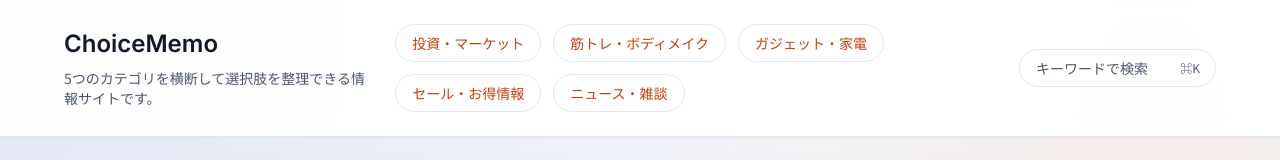
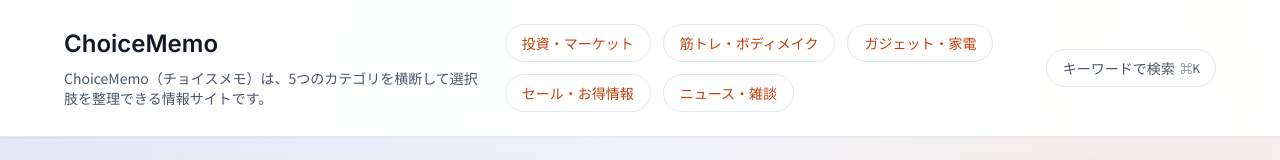
Before and after one commit to marumarutech/choicememo-blog, a Next.js app: page /admin in a window 1280 px wide. Shown: the top 160 px of the page. Built offline with nearby package versions, Linux system fonts and the light colour scheme; no server answers.

Commit message:
日本語の説明追加

```diff
--- a/src/app/layout.tsx
+++ b/src/app/layout.tsx
@@ -28,10 +28,10 @@
 export const metadata: Metadata = {
   metadataBase: new URL(SITE_URL),
   title: {
-    default: 'ChoiceMemo | 選択肢を整理して成果につなげる',
+    default: 'ChoiceMemo（チョイスメモ） | 選択肢を整えて成果につなげる',
     template: '%s | ChoiceMemo',
   },
-  description: '投資・筋トレ・ガジェット・セール・ニュースを横断して、選ぶ力と実行力を高めるためのレビューと比較情報を届けます。',
+  description: 'ChoiceMemo（チョイスメモ）は、投資・筋トレ・ガジェット・セール・トピックの5カテゴリを横断して選択肢を整理できる情報サイトです。',
   alternates: {
     types: {
       'application/rss+xml': '/rss.xml',
@@ -65,7 +65,7 @@
                   ChoiceMemo
                 </Link>
                 <p className="mt-2 text-sm text-brand-muted">
-                  5つのカテゴリを横断して選択肢を整理できる情報サイトです。                </p>
+                  ChoiceMemo（チョイスメモ）は、5つのカテゴリを横断して選択肢を整理できる情報サイトです。</p>
               </div>
               <div className="flex w-full flex-col gap-4 lg:w-auto lg:flex-row lg:items-center">
                 <nav className="flex flex-wrap gap-3 text-sm font-medium text-brand-muted">
```
